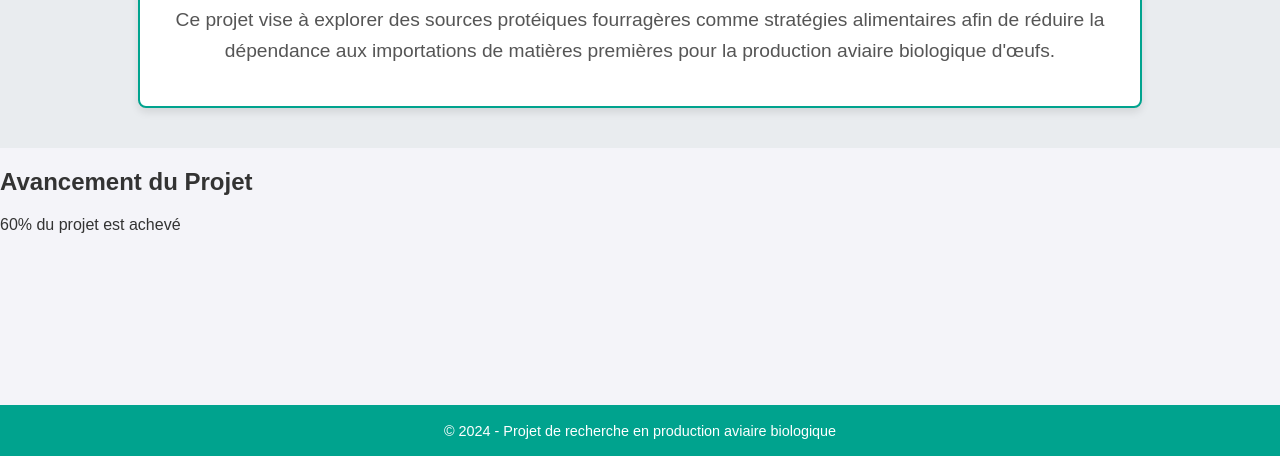
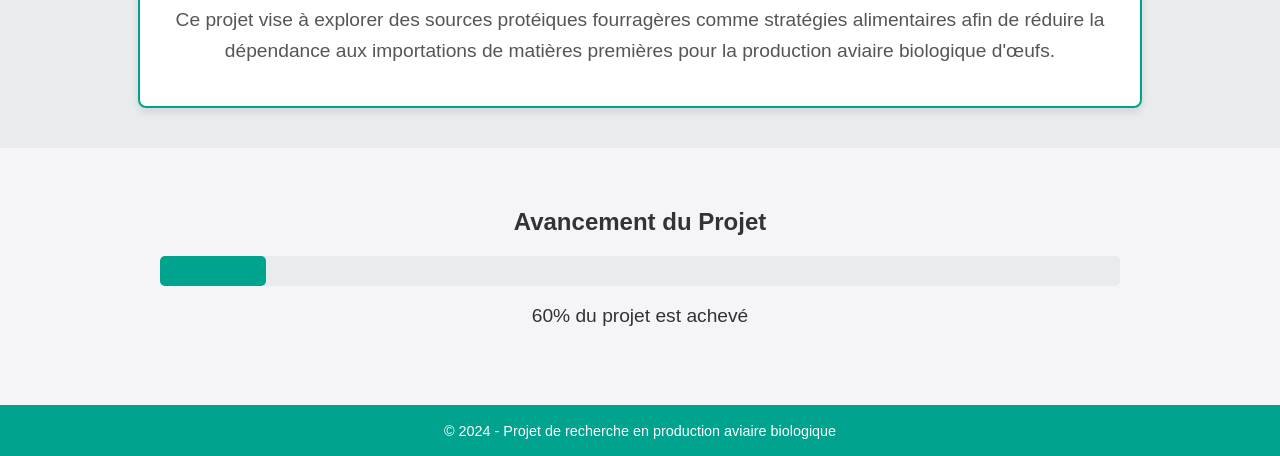
Before and after one commit to AlessiaCondorcet/F2P, a plain HTML site: page index.html in a window 1280 px wide. Shown: the part 344-800 px from the top of the page. Drawn offline with Linux system fonts and the light colour scheme.

Commit message:
Update styles.css

```diff
--- a/styles.css
+++ b/styles.css
@@ -119,6 +119,38 @@ header h1 {
     color: #777;
 }
 
+/* Section barre d'avancement */
+#avancement {
+    padding: 40px;
+    background-color: #f4f4f9;
+    text-align: center;
+}
+
+.progress-bar-container {
+    width: 80%;  /* Ajuste la largeur de la barre d'avancement */
+    margin: 0 auto;
+    text-align: center;
+}
+
+.progress-bar {
+    background-color: #e9ecef; /* Couleur de fond de la barre */
+    border-radius: 5px;
+    height: 30px; /* Hauteur de la barre */
+    width: 100%;
+    margin-bottom: 10px;
+}
+
+.progress {
+    background-color: #00A38E; /* Couleur de la barre */
+    height: 100%;
+    border-radius: 5px;
+}
+
+#avancement p {
+    font-size: 1.2em;
+    color: #333;
+}
+
 /* Footer */
 footer {
     text-align: center;
```
